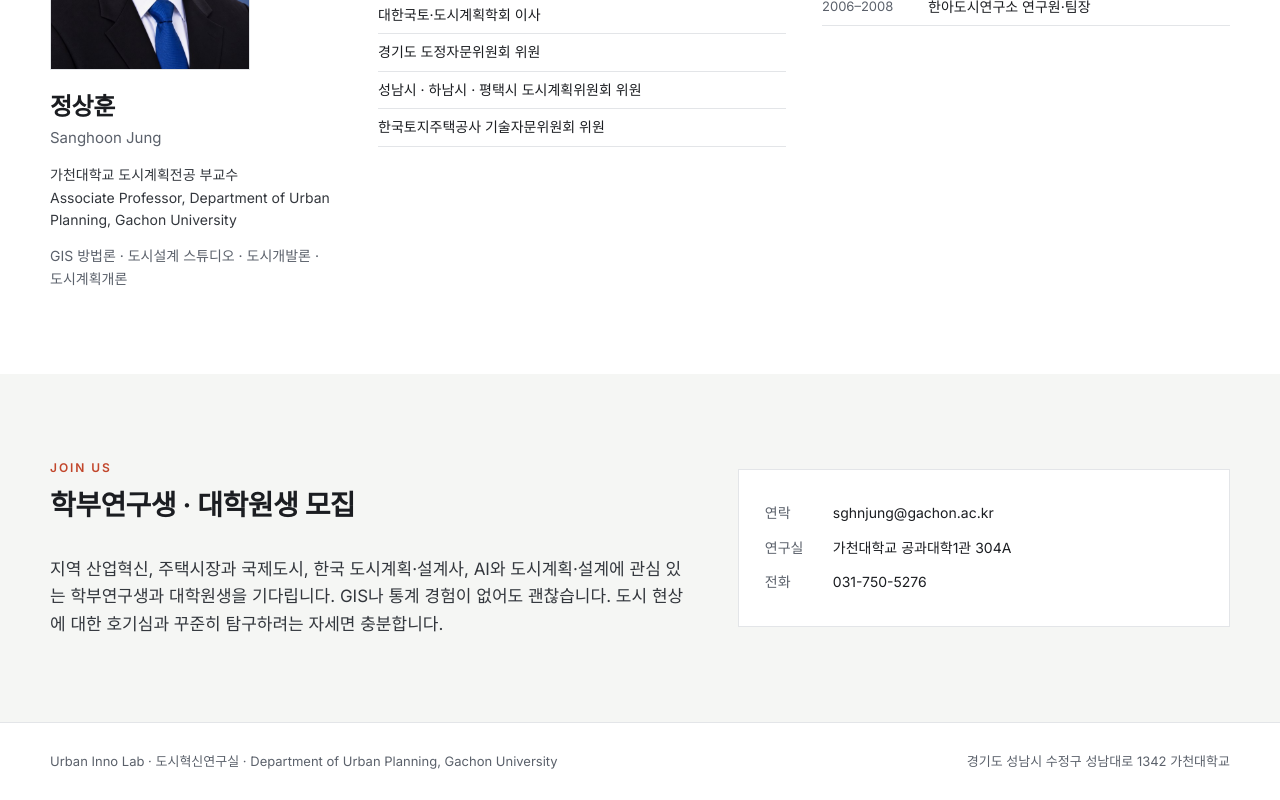
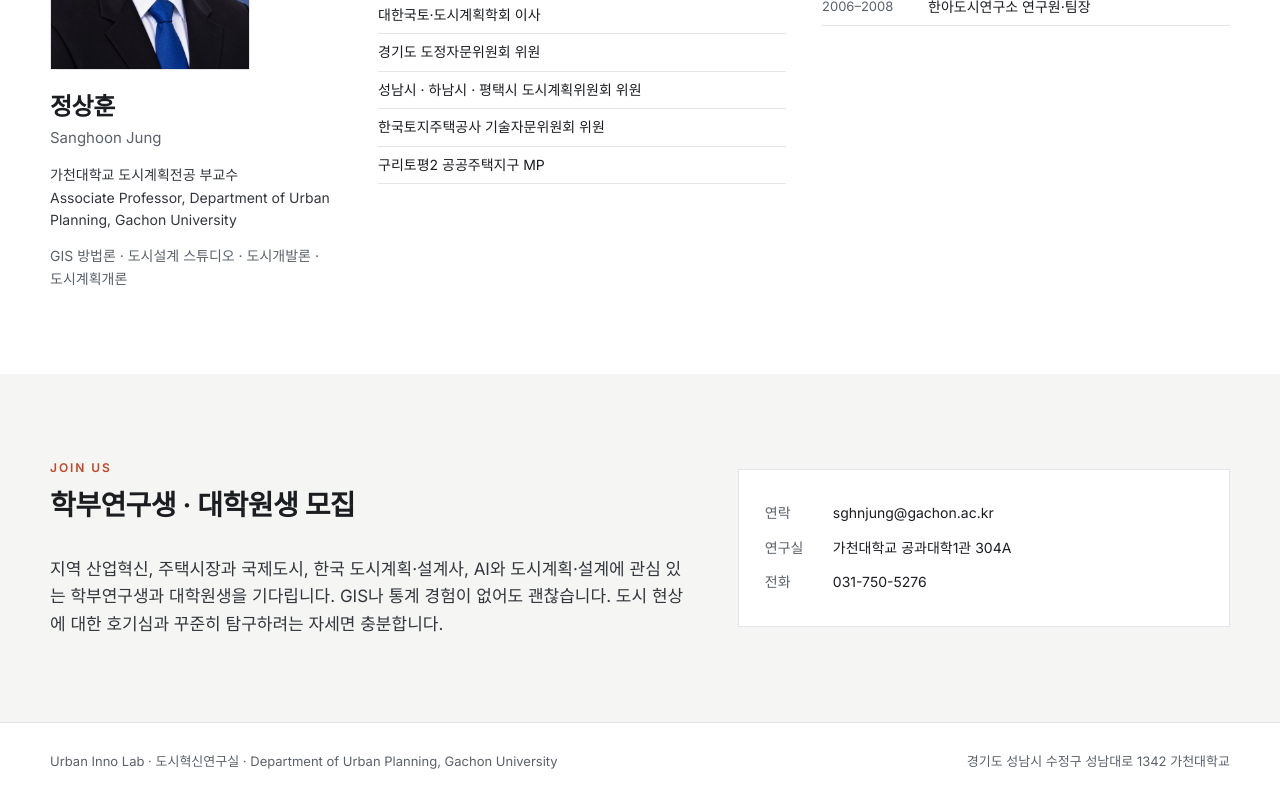
Before and after one commit to UrbanInnoLab/urbaninnolab.github.io, a plain HTML site: page index.html in a window 1280 px wide. Shown: the part 7106-7906 px from the top of the page. Drawn offline with Linux system fonts and the light colour scheme.

Commit message:
Add files via upload

```diff
--- a/index.html
+++ b/index.html
@@ -424,6 +424,7 @@ footer .wrap{display:flex;justify-content:space-between;gap:20px;flex-wrap:wrap}
             <li>경기도 도정자문위원회 위원</li>
             <li>성남시 · 하남시 · 평택시 도시계획위원회 위원</li>
             <li>한국토지주택공사 기술자문위원회 위원</li>
+            <li>구리토평2 공공주택지구 MP</li>
           </ul>
         </div>
         <div>
```
